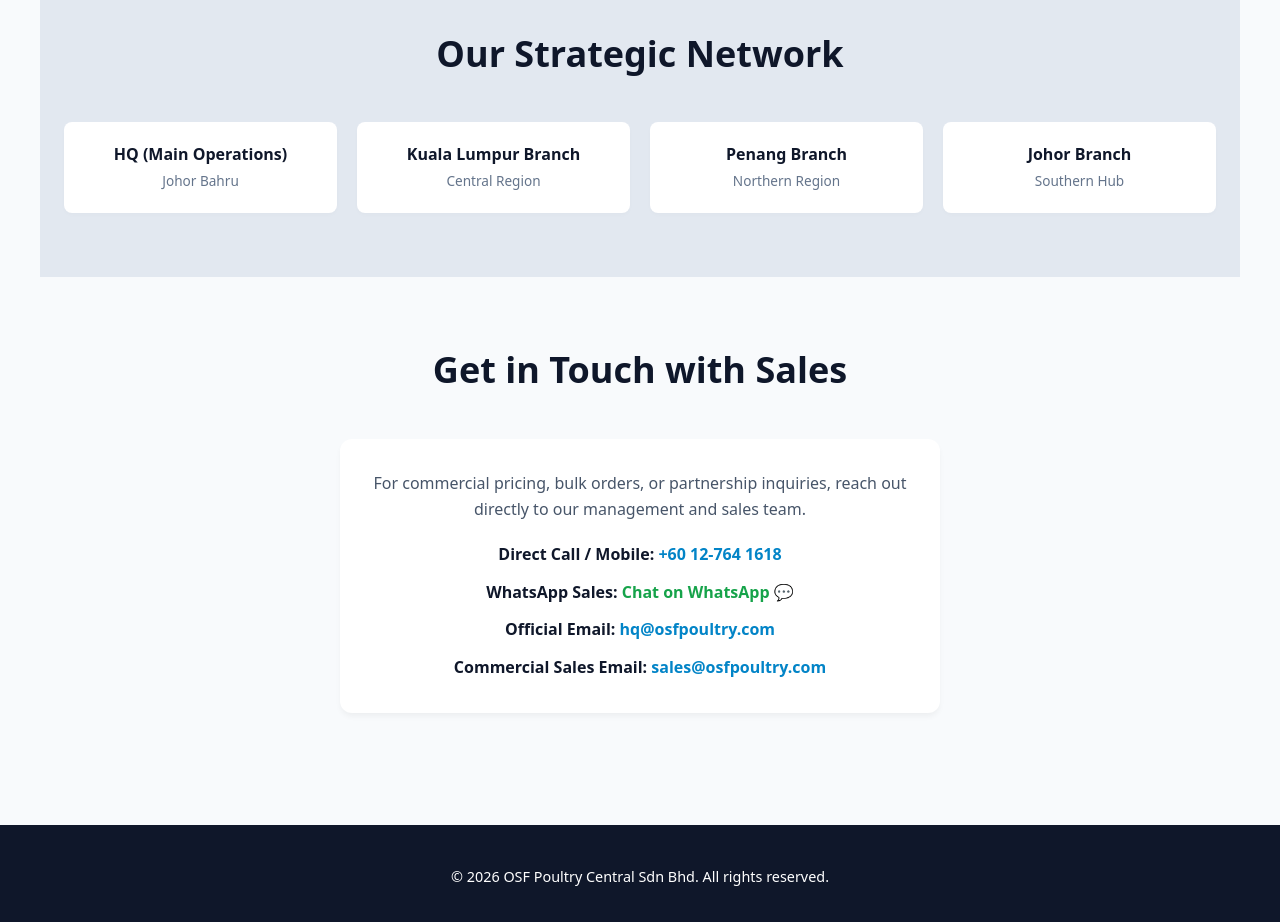
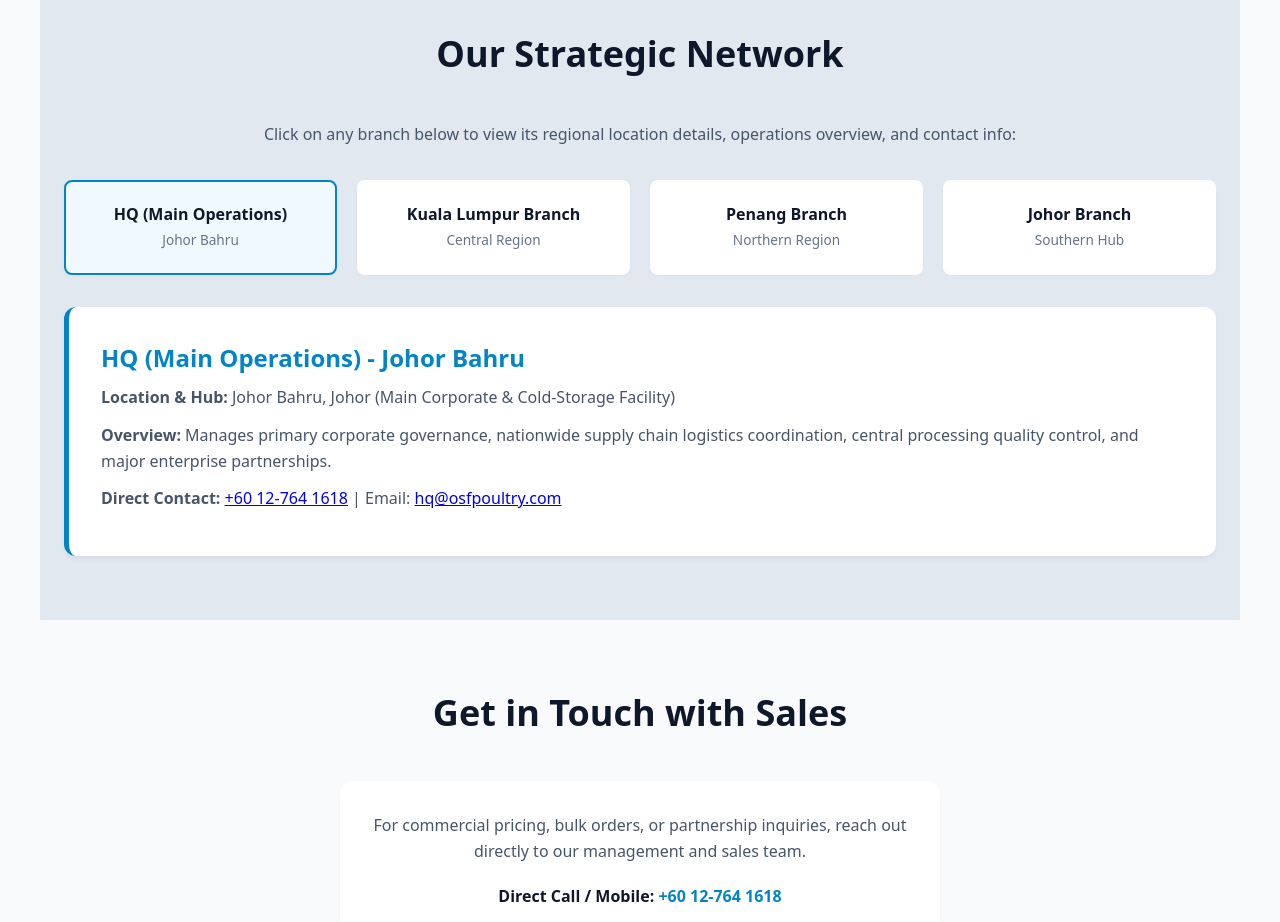
Before and after one commit to angelojr17/osfpoultry, a plain HTML site: page index.html in a window 1280 px wide. Shown: the part 1360-2282 px from the top of the page. Drawn offline with Linux system fonts and the light colour scheme.

Commit message:
index.html

```diff
--- a/index.html
+++ b/index.html
@@ -36,8 +36,22 @@
         .card h3 { margin-bottom: 0.75rem; font-size: 1.25rem; }
 
         .branches { background: #e2e8f0; }
-        .branch-grid { display: grid; grid-template-columns: repeat(auto-fit, minmax(200px, 1fr)); gap: 1.25rem; }
-        .branch-card { background: white; padding: 1.25rem; border-radius: 0.5rem; text-align: center; font-weight: 600; box-shadow: 0 2px 4px rgba(0,0,0,0.02); }
+        .branch-grid { display: grid; grid-template-columns: repeat(auto-fit, minmax(220px, 1fr)); gap: 1.25rem; margin-bottom: 2rem; }
+        .branch-card { background: white; padding: 1.25rem; border-radius: 0.5rem; text-align: center; font-weight: 600; box-shadow: 0 2px 4px rgba(0,0,0,0.02); cursor: pointer; transition: all 0.2s ease; border: 2px solid transparent; }
+        .branch-card:hover { border-color: var(--primary); transform: translateY(-2px); }
+        .branch-card.active { border-color: var(--primary); background: #f0f9ff; }
+
+        /* Branch Details Display Box */
+        .branch-details-container { background: white; padding: 2rem; border-radius: 0.75rem; box-shadow: 0 4px 6px -1px rgba(0,0,0,0.05); border-left: 5px solid var(--primary); margin-top: 1rem; }
+        .branch-detail-pane { display: none; }
+        .branch-detail-pane.active { display: block; animation: fadeIn 0.3s ease; }
+        .branch-detail-pane h3 { font-size: 1.5rem; color: var(--primary); margin-bottom: 0.5rem; }
+        .branch-detail-pane p { margin-bottom: 0.75rem; color: #475569; }
+
+        @keyframes fadeIn {
+            from { opacity: 0; transform: translateY(5px); }
+            to { opacity: 1; transform: translateY(0); }
+        }
 
         .contact-box { max-width: 600px; margin: 0 auto; background: white; padding: 2rem; border-radius: 0.75rem; box-shadow: 0 4px 6px -1px rgba(0,0,0,0.05); }
         .contact-info { margin-top: 1rem; display: flex; flex-direction: column; gap: 0.75rem; text-align: center; }
@@ -113,11 +127,47 @@
 
     <section id="branches" class="section branches">
         <h2 class="section-title">Our Strategic Network</h2>
+        <p style="text-align: center; margin-bottom: 2rem; color: #475569;">Click on any branch below to view its regional location details, operations overview, and contact info:</p>
+
         <div class="branch-grid">
-            <div class="branch-card">HQ (Main Operations)<br><span style="font-size:0.85rem; font-weight:normal; color:#64748b;">Johor Bahru</span></div>
-            <div class="branch-card">Kuala Lumpur Branch<br><span style="font-size:0.85rem; font-weight:normal; color:#64748b;">Central Region</span></div>
-            <div class="branch-card">Penang Branch<br><span style="font-size:0.85rem; font-weight:normal; color:#64748b;">Northern Region</span></div>
-            <div class="branch-card">Johor Branch<br><span style="font-size:0.85rem; font-weight:normal; color:#64748b;">Southern Hub</span></div>
+            <div class="branch-card active" onclick="showBranch('hq')">HQ (Main Operations)<br><span style="font-size:0.85rem; font-weight:normal; color:#64748b;">Johor Bahru</span></div>
+            <div class="branch-card" onclick="showBranch('kl')">Kuala Lumpur Branch<br><span style="font-size:0.85rem; font-weight:normal; color:#64748b;">Central Region</span></div>
+            <div class="branch-card" onclick="showBranch('penang')">Penang Branch<br><span style="font-size:0.85rem; font-weight:normal; color:#64748b;">Northern Region</span></div>
+            <div class="branch-card" onclick="showBranch('johor')">Johor Branch<br><span style="font-size:0.85rem; font-weight:normal; color:#64748b;">Southern Hub</span></div>
+        </div>
+
+        <div class="branch-details-container">
+            <!-- HQ Pane -->
+            <div id="pane-hq" class="branch-detail-pane active">
+                <h3>HQ (Main Operations) - Johor Bahru</h3>
+                <p><strong>Location & Hub:</strong> Johor Bahru, Johor (Main Corporate & Cold-Storage Facility)</p>
+                <p><strong>Overview:</strong> Manages primary corporate governance, nationwide supply chain logistics coordination, central processing quality control, and major enterprise partnerships.</p>
+                <p><strong>Direct Contact:</strong> <a href="tel:+60127641618">+60 12-764 1618</a> | Email: <a href="mailto:hq@osfpoultry.com">hq@osfpoultry.com</a></p>
+            </div>
+
+            <!-- KL Pane -->
+            <div id="pane-kl" class="branch-detail-pane">
+                <h3>Kuala Lumpur Branch - Central Region</h3>
+                <p><strong>Location & Hub:</strong> Kuala Lumpur / Klang Valley Distribution Center</p>
+                <p><strong>Overview:</strong> Dedicated regional hub servicing hypermarkets, wet market wholesalers, and commercial food service chains across the Central region with rapid cold-truck dispatch.</p>
+                <p><strong>Direct Contact:</strong> <a href="tel:+60127641618">+60 12-764 1618</a> | Email: <a href="mailto:sales@osfpoultry.com">sales@osfpoultry.com</a></p>
+            </div>
+
+            <!-- Penang Pane -->
+            <div id="pane-penang" class="branch-detail-pane">
+                <h3>Penang Branch - Northern Region</h3>
+                <p><strong>Location & Hub:</strong> Prai / Penang Industrial Cold-Chain Terminal</p>
+                <p><strong>Overview:</strong> Strategic northern fulfillment center handling commercial poultry distribution throughout Penang, Kedah, and surrounding northern states.</p>
+                <p><strong>Direct Contact:</strong> <a href="tel:+60127641618">+60 12-764 1618</a> | Email: <a href="mailto:sales@osfpoultry.com">sales@osfpoultry.com</a></p>
+            </div>
+
+            <!-- Johor Pane -->
+            <div id="pane-johor" class="branch-detail-pane">
+                <h3>Johor Branch - Southern Hub</h3>
+                <p><strong>Location & Hub:</strong> Larkin / Tebrau Industrial Area, Johor Bahru</p>
+                <p><strong>Overview:</strong> Supporting southern local retail distribution, restaurant supply chains, and cross-region logistics operations.</p>
+                <p><strong>Direct Contact:</strong> <a href="tel:+60127641618">+60 12-764 1618</a> | Email: <a href="mailto:sales@osfpoultry.com">sales@osfpoultry.com</a></p>
+            </div>
         </div>
     </section>
 
@@ -138,5 +188,23 @@
         <p>&copy; 2026 OSF Poultry Central Sdn Bhd. All rights reserved.</p>
     </footer>
 
+    <script>
+        function showBranch(branchId) {
+            // Hide all panes
+            const panes = document.querySelectorAll('.branch-detail-pane');
+            panes.forEach(pane => pane.classList.remove('active'));
+
+            // Remove active class from all cards
+            const cards = document.querySelectorAll('.branch-card');
+            cards.forEach(card => card.classList.remove('active'));
+
+            // Show selected pane
+            document.getElementById('pane-' + branchId).classList.add('active');
+
+            // Highlight clicked card
+            event.currentTarget.classList.add('active');
+        }
+    </script>
+
 </body>
 </html>
```
